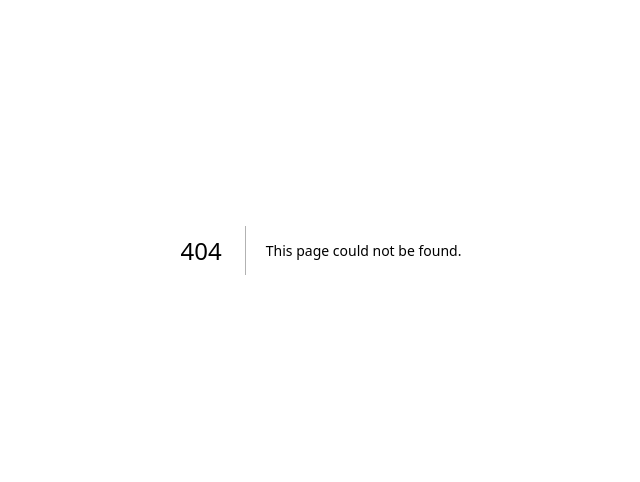
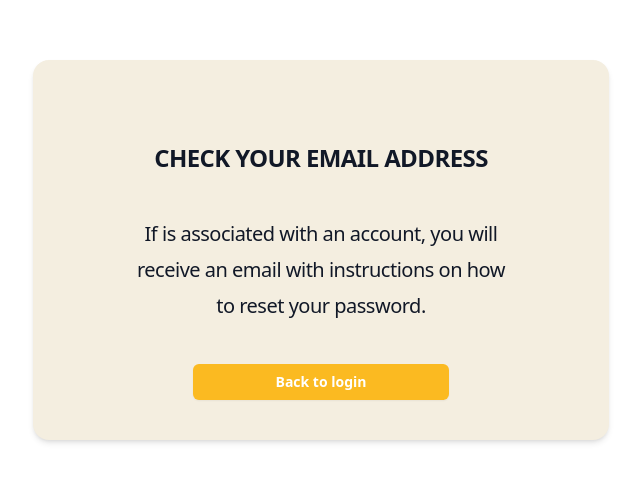
Before and after one commit to jedipw/PIIDataDetector, a Next.js app in the folder frontend/: page /forgot-password/success in a window 1280 px wide. Before the commit this address had no page. Shown: the part 150-632 px from the top of the page, without its empty margins (319-959 px from the left). Built offline with nearby package versions, Linux system fonts and the light colour scheme.

Commit message:
[ADD] Forget password success page

```diff
--- a/frontend/app/SessionProvider.tsx
+++ b/frontend/app/SessionProvider.tsx
@@ -1,5 +1,6 @@
 'use client';
 import { SessionProvider as Provider } from "next-auth/react";
+import { BrowserRouter } from "react-router-dom";
 
 type Props = {
     children: React.ReactNode
@@ -8,7 +9,9 @@ type Props = {
 export default function SessionProvider({children}: Props) {
     return (
         <Provider>
+            <BrowserRouter>
             {children}
+            </BrowserRouter>
         </Provider>
     )
 }
--- a/frontend/app/forgot-password/page.tsx
+++ b/frontend/app/forgot-password/page.tsx
@@ -2,6 +2,7 @@
 import { sendPasswordResetEmail } from 'firebase/auth';
 import { useState } from 'react'
 import { auth } from '../firebase';
+import { useRouter } from 'next/navigation';
 
 export default function ForgotPassword() {
 
@@ -25,11 +26,20 @@ export default function ForgotPassword() {
         return true;
     };
 
+    const router = useRouter();
+
     const resetEmail = () => {
         if (validateEmail()) {
-            sendPasswordResetEmail(auth, email);
+            sendPasswordResetEmail(auth, email).then(() => {
+                // Ensure router is used after the email has been sent
+                router.push(`/forgot-password/success?email=${email}`);
+            }).catch((error) => {
+                // Handle any errors that occur during email sending
+                console.error("Failed to send password reset email", error);
+                setError("Failed to send password reset email");
+            });
         }
-    }
+    };
 
 
     return (
--- /dev/null
+++ b/frontend/app/forgot-password/success/page.tsx
@@ -0,0 +1,41 @@
+'use client';
+import { useRouter, useSearchParams } from 'next/navigation';
+import { useState } from 'react'
+import { useEffect } from 'react';
+
+export default function ForgotPasswordSuccess() {
+    const [email, setEmail] = useState('');
+    const searchParams = useSearchParams();
+    const router = useRouter();
+
+    useEffect(() => {
+        const emailParam = searchParams!.get('email');
+        if (emailParam) {
+            setEmail(emailParam);
+        }
+    }, [searchParams]);
+
+    return (
+        <>
+            <div className="flex min-h-full flex-1 flex-col justify-center px-6 py-12 lg:px-8">
+                <div className="bg-[#F4EEE0] sm:mx-auto sm:w-full sm:max-w-xl pt-20 pb-10 pl-5 pr-5 sm:pl-24 sm:pr-24 rounded-2xl shadow-md">
+                    <h2 className="text-center text-2xl font-extrabold leading-9 tracking-tight text-gray-900">
+                        CHECK YOUR EMAIL ADDRESS
+                    </h2>
+                    <p className="mt-10 text-center text-xl leading-9 tracking-tight text-gray-900">
+                        If <b>{email}</b> is associated with an account, you will receive an email with instructions on how to reset your password.
+                    </p>
+                    <div className="mt-5 flex justify-center">
+                        <button
+                            type="button"
+                            onClick={() => router.push('/signin')}
+                            className="mt-5 disabled:opacity-40 flex w-64 justify-center rounded-md bg-[#FBBA21] px-3 py-1.5 text-sm font-semibold leading-6 text-white shadow-sm hover:bg-[#E8A300] focus-visible:outline focus-visible:outline-2 focus-visible:outline-offset-2 focus-visible:outline-[#E8A300]"
+                        >
+                            Back to login
+                        </button>
+                    </div>
+                </div>
+            </div>
+        </>
+    )
+}
--- a/frontend/package.json
+++ b/frontend/package.json
@@ -19,7 +19,8 @@
     "next": "14.1.0",
     "next-auth": "^4.24.6",
     "react": "^18",
-    "react-dom": "^18"
+    "react-dom": "^18",
+    "react-router-dom": "^6.23.0"
   },
   "devDependencies": {
     "@types/node": "^20",
```
Also changed, not shown: 1 other file (tests, documents, lock files or other folders).
